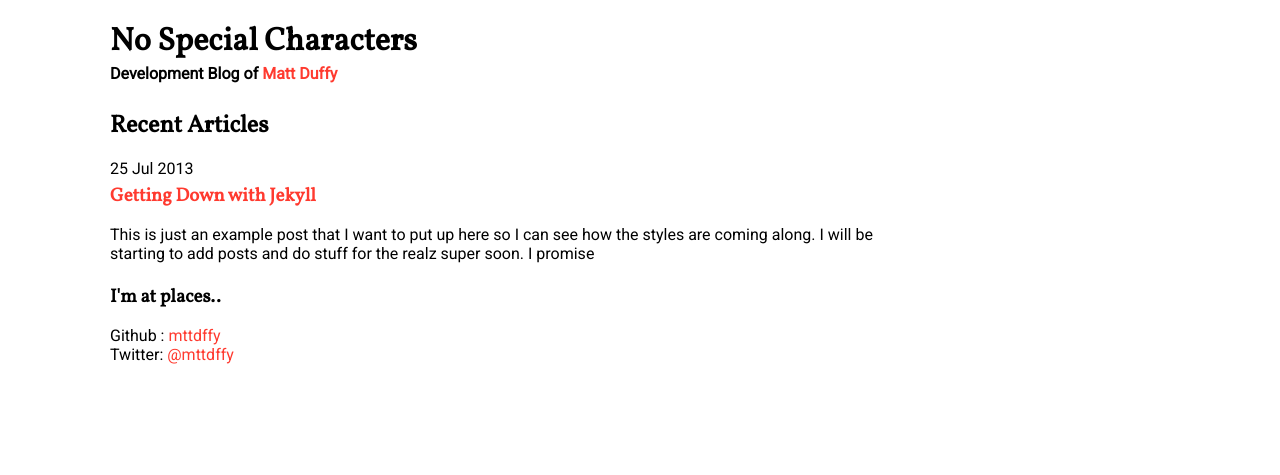
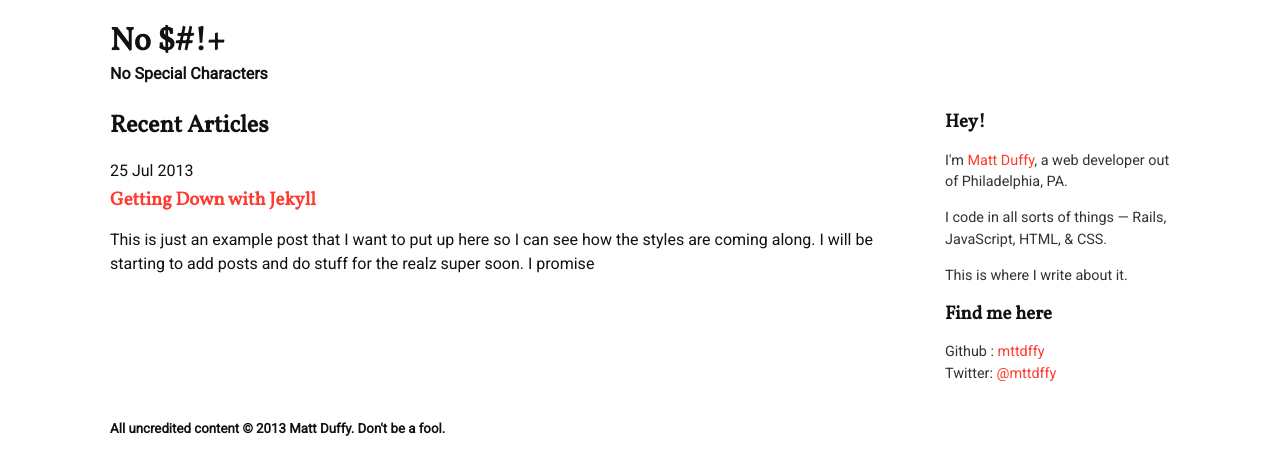
Before and after one commit to mttdffy/mttdffy.github.io, a Jekyll site: the page built from index.html, in a window 1280 px wide. Shown: the top 475 px of the page. Built offline with Jekyll 4.4.1, drawn with Linux system fonts in a browser that asks for light colours.

Commit message:
reworking layout and configuration

```diff
--- a/_config.yml
+++ b/_config.yml
@@ -1,2 +1,3 @@
 name: No Special Characters
 pygments: true
+permalink: /:year-:month-:day/:title/
--- a/_layouts/default.html
+++ b/_layouts/default.html
@@ -18,8 +18,8 @@
         <div class="wrapper">
 
             <header>
-              <h1 class="title"><a href="/">{{ site.name }}</a></h1>
-              <h4>Development Blog of <a href="http://mttdffy.com">Matt Duffy</a></h4>
+              <h1 class="title"><a href="/">No $#!+</a></h1>
+              <h4>{{ site.name }}</h4>
             </header>
 
             <div class="content clearfix">
@@ -29,16 +29,7 @@
             </div>
 
             <footer>
-
-              <div class="contact">
-
-                <h3>I'm at places..</h3>
-                <ul class="unstyled">
-                  <li>Github : <a href="http://github.com/mttdffy/">mttdffy</a></li>
-                  <li>Twitter: <a href="http://twitter.com/mttdffy/">@mttdffy</a></li>
-                </ul>
-              </div>
-
+              <h5>All uncredited content &copy; 2013 Matt Duffy. Don't be a fool.</h5>
             </footer>
 
         </div>
--- a/css/main.css
+++ b/css/main.css
@@ -7,6 +7,7 @@
 
 body {
   background: #fff;
+  color: #111;
   font-family: 'Roboto', sans-serif;
 }
 
@@ -42,6 +43,9 @@ h1 a {
 }
 h1 a:hover { text-decoration: none; color: #ff3a2f; }
 
+p, li {
+  line-height: 1.5em;
+}
 
 pre, code {
   font-family: 'Source Code Pro', 'Courier New', Courier, monospace;
@@ -70,7 +74,9 @@ pre {
 .unstyled li { list-style: none; }
 .unstyled li li { padding-left: 10px; }
 
-
+.horizontal li {
+  display: inline-block;
+}
 
 
 @media (min-width: 479px) {
@@ -81,7 +87,7 @@ pre {
 
   [class*="span"] {
     float: left;
-    padding-left: 20px;
+    padding-left: 40px;
   }
 
   .span-lead {
@@ -127,3 +133,25 @@ header h1 {
 header h4 {
   margin-top: 0;
 }
+
+/* Bio Styles */
+
+.bio {
+  font-size: .9em;
+  color: #333;
+}
+
+/* Post Styles */
+.meta {
+  font-size: .85em;
+
+}
+.metasplit {
+  padding-left: 5px;
+  margin-left: 5px;
+  border-left: 1px solid #aaa;
+}
+
+.category {
+  font-style: italic;
+}
--- a/index.html
+++ b/index.html
@@ -21,4 +21,25 @@ title: Home | No Special Characters
 
   </div>
 
+  <div class="span2">
+    <h3>Hey!</h3>
+    <div class="bio">
+      <p>
+        I'm <a href="http://mttdffy.com">Matt Duffy</a>, a web developer out of Philadelphia, PA.
+      </p>
+      <p>
+        I code in all sorts of things &mdash; Rails, JavaScript, HTML, &amp; CSS.
+      </p>
+      <p>
+        This is where I write about it.
+      </p>
+    </div>
+
+    <h3>Find me here</h3>
+    <ul class="unstyled bio">
+      <li>Github : <a href="http://github.com/mttdffy/">mttdffy</a></li>
+      <li>Twitter: <a href="http://twitter.com/mttdffy/">@mttdffy</a></li>
+    </ul>
+  </div>
+
 </div>
```
Also changed, not shown: _layouts/post.html (+23 -1 lines).
